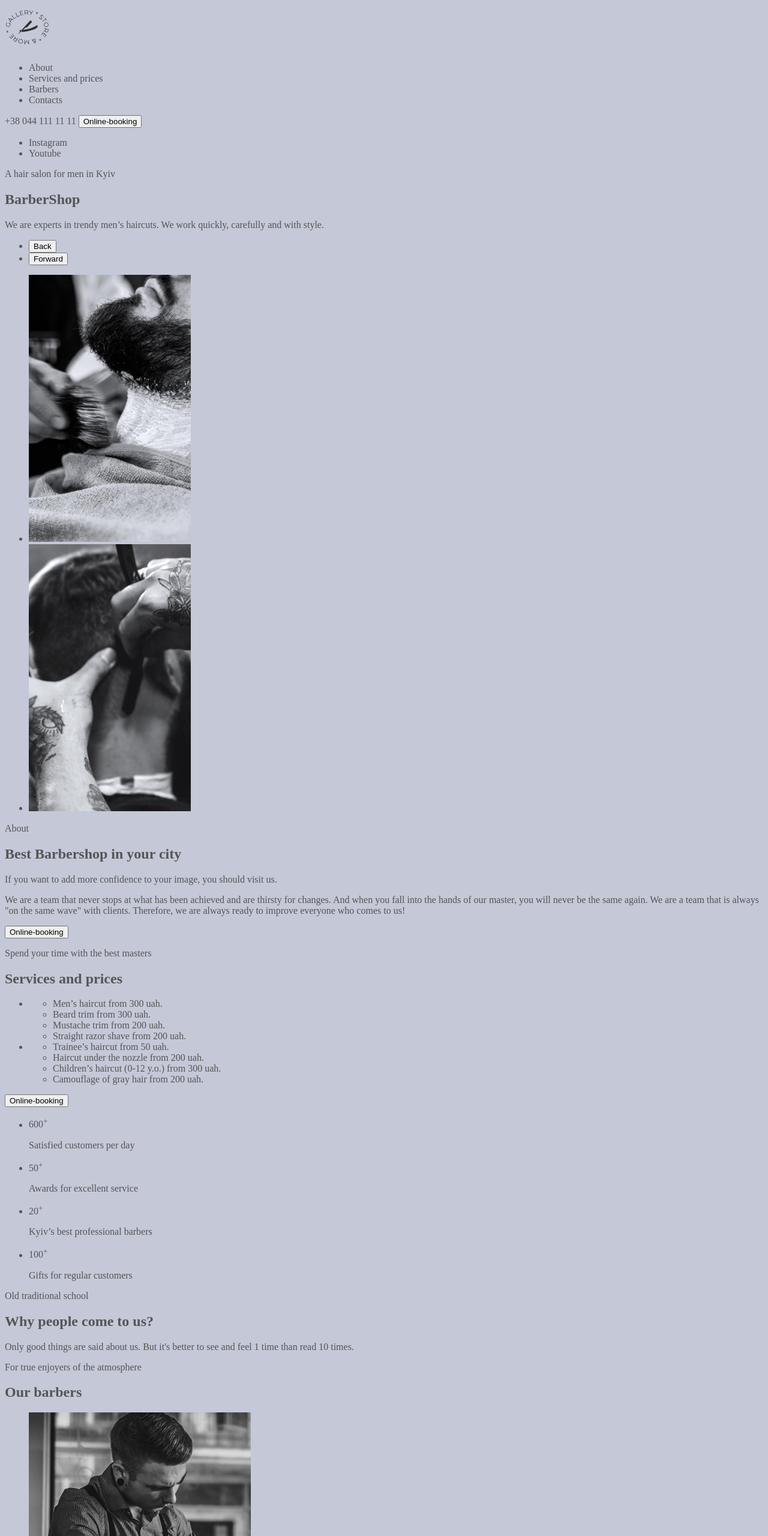
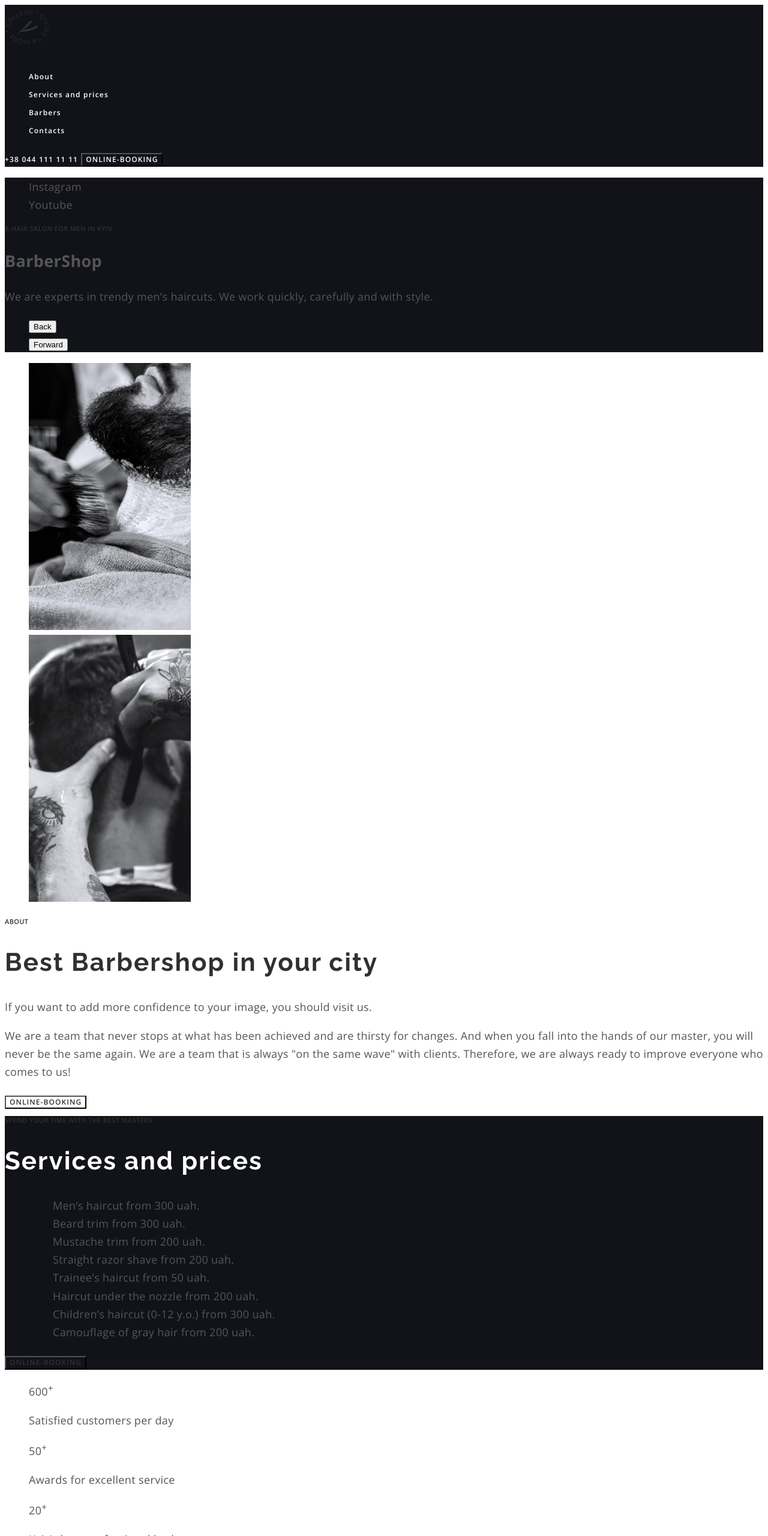
Before and after one commit to goitacademy-lectures/fson-88, a plain HTML site: page index.html in a window 1280 px wide. Shown: the top 2560 px of the page at 60% size. Drawn offline with nearby package versions, Linux system fonts and the light colour scheme.

Commit message:
add module 02 lesson 02

```diff
--- a/css/styles.css
+++ b/css/styles.css
@@ -1,6 +1,16 @@
-body {
-  color: #555555;
-  background: rgba(157, 164, 189, 0.6);
+:root {
+  /* Fonts */
+  --primary-font: 'Open Sans', sans-serif;
+  --secondary-font: 'Raleway', sans-serif;
+
+  /* Color */
+  --main-txt-cl: #555555;
+  --secondary-txt-cl: #303030;
+  --light-txt-cl: #ffffff;
+  --accent-txt-cl: #ff6c00;
+
+  --accent-bg-cl: #ff6c00;
+  /* Others */
 }
 
 /**
@@ -8,13 +18,75 @@ body {
   | Base styles
   |============================
 */
-.section {
+body {
+  font-family: var(--primary-font);
+  font-size: 18px;
+  line-height: 1.67;
+  letter-spacing: 0.02em;
+  color: var(--main-txt-cl);
 }
+/* reset start */
 .list {
+  list-style: none;
 }
 .link {
   color: inherit;
   text-decoration: none;
+}
+/* reset start */
+.visually-hidden {
+  position: absolute;
+  width: 1px;
+  height: 1px;
+  margin: -1px;
+  border: 0;
+  padding: 0;
+
+  white-space: nowrap;
+  clip-path: inset(100%);
+  clip: rect(0 0 0 0);
+  overflow: hidden;
+}
+
+.uppertitle {
+  font-weight: 600;
+  font-size: 11px;
+  line-height: 1.36;
+  text-transform: uppercase;
+
+  color: var(--secondary-txt-cl);
+}
+
+.title {
+  font-family: var(--secondary-font);
+  font-size: 42px;
+  line-height: 1.17;
+  letter-spacing: 0.05em;
+
+  color: var(--secondary-txt-cl);
+}
+.title-light {
+  color: var(--light-txt-cl);
+}
+.btn {
+  font-family: inherit;
+  font-weight: 600;
+  font-size: 12px;
+  line-height: 1.33;
+  letter-spacing: 0.09em;
+  text-transform: uppercase;
+
+  color: var(--secondary-txt-cl);
+  background-color: transparent;
+  cursor: pointer;
+}
+.btn:hover,
+.btn:focus {
+  color: var(--light-txt-cl);
+  background-color: var(--accent-bg-cl);
+}
+.btn-light {
+  color: var(--light-txt-cl);
 }
 /**
   |============================
@@ -22,6 +94,7 @@ body {
   |============================
 */
 .header {
+  background-color: #111319;
 }
 .header-logo {
 }
@@ -33,10 +106,23 @@ body {
 }
 .header-nav-item {
 }
-.header-nav-link {
+.header-nav-link,
+.header-contact {
+  font-weight: 600;
+  font-size: 12px;
+  line-height: 1.33;
+  letter-spacing: 0.1em;
+
+  color: var(--light-txt-cl);
 }
-.header-contact {
+
+.header-nav-link:hover,
+.header-nav-link:focus,
+.header-contact:hover,
+.header-contact:focus {
+  color: var(--accent-txt-cl);
 }
+
 .header-btn {
 }
 /**
@@ -45,6 +131,7 @@ body {
   |============================
 */
 .hero {
+  background-color: #111319;
 }
 .section {
 }
@@ -96,6 +183,7 @@ body {
   |============================
 */
 .price {
+  background-color: #111319;
 }
 .price-uppertitle {
 }
@@ -185,10 +273,12 @@ body {
   |============================
 */
 .contacts {
+  background-color: #111319;
 }
 .contacts-title {
 }
 .contacts-address {
+  font-style: normal;
 }
 .contacts-link {
 }
--- a/index.html
+++ b/index.html
@@ -9,8 +9,17 @@
       content="We are experts in trendy men’s haircuts. We work quickly, carefully and with style."
     />
     <title>Barber Shop</title>
+    <!-- Fonts styles -->
+    <link rel="preconnect" href="https://fonts.googleapis.com" />
+    <link rel="preconnect" href="https://fonts.gstatic.com" crossorigin />
+    <link
+      href="https://fonts.googleapis.com/css2?family=Open+Sans:wght@400;600;700&family=Raleway:wght@700&display=swap"
+      rel="stylesheet"
+    />
+    <!-- Custom styles -->
     <link rel="stylesheet" href="./css/styles.css" />
   </head>
+
   <body>
     <!-- Header section -->
     <header class="header">
@@ -40,7 +49,7 @@
         </ul>
       </nav>
       <a class="header-contact link" href="tel:+380441111111">+38 044 111 11 11</a>
-      <button class="header-btn" type="button">Online-booking</button>
+      <button class="btn btn-light" type="button">Online-booking</button>
     </header>
     <main>
       <!-- Hero section -->
@@ -67,13 +76,13 @@
             </a>
           </li>
         </ul>
-        <p class="hero-uppertitle">A hair salon for men in Kyiv</p>
+        <p class="uppertitle">A hair salon for men in Kyiv</p>
         <h1 class="hero-title">BarberShop</h1>
         <p class="hero-desc">
           We are experts in trendy men’s haircuts. We work quickly, carefully and with style.
         </p>
         <!-- Slider controls -->
-        <ul class="hero-controls">
+        <ul class="hero-controls list">
           <li class="hero-controls-item">
             <button class="hero-controls-link" type="button">Back</button>
           </li>
@@ -84,7 +93,7 @@
       </section>
       <!-- About section -->
       <section class="about section">
-        <ul class="about-list">
+        <ul class="about-list list">
           <li class="about-item">
             <img
               class="about-img"
@@ -104,8 +113,8 @@
             />
           </li>
         </ul>
-        <p class="about-uppertitle">About</p>
-        <h2 class="about-title">Best Barbershop in your city</h2>
+        <p class="uppertitle">About</p>
+        <h2 class="title">Best Barbershop in your city</h2>
         <p class="about-subtitle"
           >If you want to add more confidence to your image, you should visit us.</p
         >
@@ -115,12 +124,12 @@
           team that is always "on the same wave" with clients. Therefore, we are always ready to
           improve everyone who comes to us!
         </p>
-        <button class="about-btn" type="button">Online-booking</button>
+        <button class="btn" type="button">Online-booking</button>
       </section>
       <!-- Price section -->
       <section class="price section">
-        <p class="price-uppertitle">Spend your time with the best masters</p>
-        <h2 class="price-title">Services and prices</h2>
+        <p class="uppertitle">Spend your time with the best masters</p>
+        <h2 class="title title-light">Services and prices</h2>
         <ul class="price-list list">
           <li class="price-item">
             <ul class="price-inner-list list">
@@ -139,11 +148,11 @@
             </ul>
           </li>
         </ul>
-        <button class="price-btn" type="button">Online-booking</button>
+        <button class="btn" type="button">Online-booking</button>
       </section>
       <!-- Benefits section -->
       <section class="benefits section">
-        <ul class="benefits-list">
+        <ul class="benefits-list list">
           <li class="benefits-item">
             <p class="benefits-quantity">600<sup class="benefits-mark">&#43;</sup></p>
             <p class="benefits-text">Satisfied customers per day</p>
@@ -161,8 +170,8 @@
             <p class="benefits-text">Gifts for regular customers</p>
           </li>
         </ul>
-        <p class="benefits-uppertitle">Old traditional school</p>
-        <h2 class="benefits-title">Why people come to us?</h2>
+        <p class="uppertitle">Old traditional school</p>
+        <h2 class="title">Why people come to us?</h2>
         <p class="benefits-desc">
           Only good things are said about us. But it's better to see and feel 1 time than read 10
           times.
@@ -170,9 +179,9 @@
       </section>
       <!-- Team section -->
       <section class="team section">
-        <p class="team-uppertitle">For true enjoyers of the atmosphere</p>
-        <h2 class="team-title">Our barbers</h2>
-        <ul class="team-list">
+        <p class="uppertitle">For true enjoyers of the atmosphere</p>
+        <h2 class="title">Our barbers</h2>
+        <ul class="team-list list">
           <li class="team-item">
             <img
               class="team-img"
@@ -210,8 +219,8 @@
       </section>
       <!-- Gallery section -->
       <section class="gallery section">
-        <p class="gallery-uppertitle">In Latin, "barba" means "beard"</p>
-        <h2 class="gallery-title">BarberShop gallery</h2>
+        <p class="uppertitle">In Latin, "barba" means "beard"</p>
+        <h2 class="visually-hidden">BarberShop gallery</h2>
         <ul class="gallery-list list">
           <li class="gallery-item">
             <img
@@ -255,7 +264,7 @@
       <section class="booking section"></section>
       <!-- Contacts section -->
       <section class="contacts section">
-        <h2 class="contacts-title">Contacts</h2>
+        <h2 class="title title-light">Contacts</h2>
         <address class="contacts-address">
           <a
             class="contacts-link link"
@@ -270,7 +279,7 @@
           <a class="contacts-link link" href="mailto:barbershop@email.com">barbershop@email.com</a>
         </address>
 
-        <h3 class="contacts-schedule-title">Working hours</h3>
+        <h3 class="uppertitle">Working hours</h3>
         <p class="contacts-schedule-desc">
           Every day from <time datetime="09:00">9:00</time> to <time datetime="22:00">22:00</time>
         </p>
```
